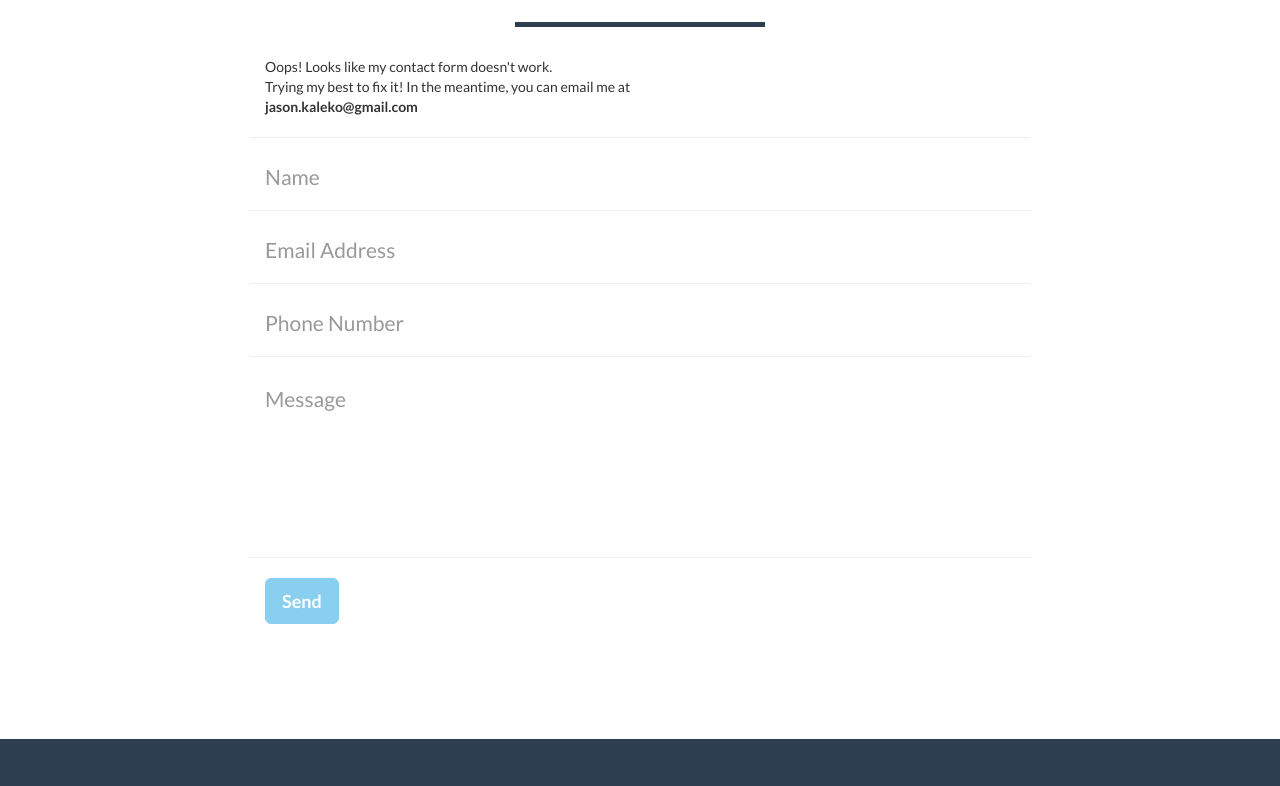
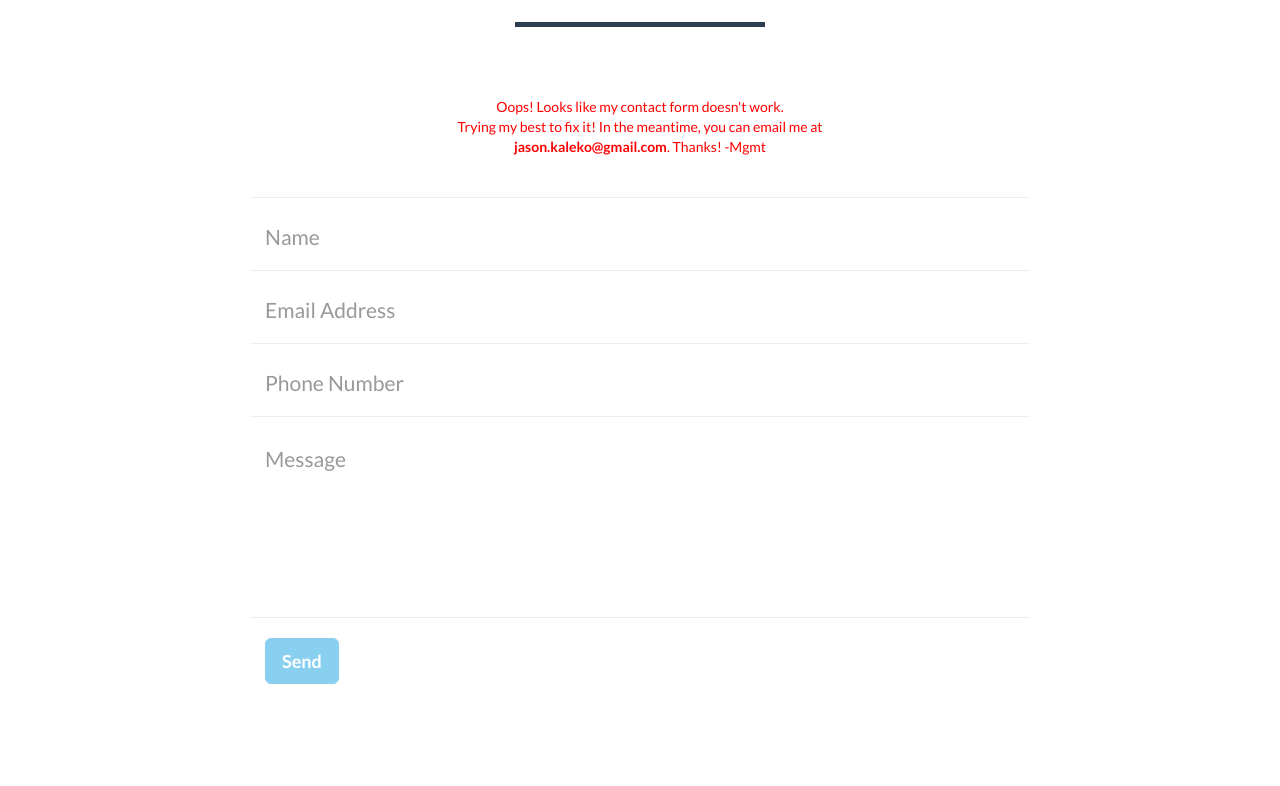
Before and after one commit to jkaleko/jkaleko.github.io, a website: page index.html in a window 1280 px wide. Shown: the part 3039-3825 px from the top of the page. Drawn offline with nearby package versions, Linux system fonts and the light colour scheme.

Commit message:
Update index.html

```diff
--- a/index.html
+++ b/index.html
@@ -240,10 +240,12 @@
             </div>
             <div class="row">
                 <div class="col-lg-8 col-lg-offset-2">
-
+                    <br><br>
+                    <center> <font color=red>
                     Oops!  Looks like my contact form doesn't work.  <br>
                     Trying my best to fix it!  In the meantime, you can email me at<br>
-                    <b>jason.kaleko@gmail.com</b>
+                    <b>jason.kaleko@gmail.com</b>.  Thanks! -Mgmt
+                    </font></center>
                     <br><br>
 
                     <!-- To configure the contact form email address, go to mail/contact_me.php and update the email address in the PHP file on line 19. -->
```
